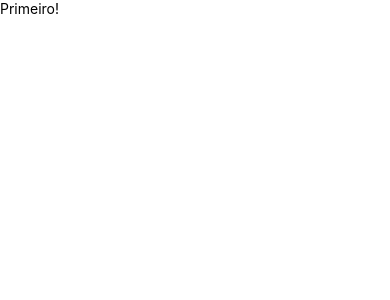
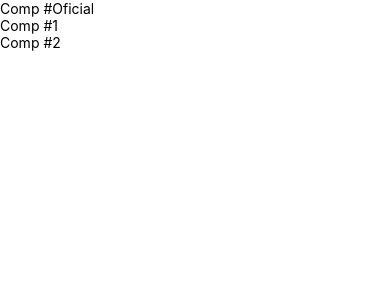
Before and after one commit to Francisco-Jair/estudos_react_native, a React Native app: screen / in a window 390 px wide. Shown: the top 300 px of the page. Built offline with nearby package versions, Linux system fonts and the light colour scheme.

Commit message:
Definido varios componentes no mesmo arquivo

```diff
--- a/App.js
+++ b/App.js
@@ -1,10 +1,14 @@
 import { Text, SafeAreaView } from "react-native";
 import Primeiro from "./src/componentes/Primeiro";
+import Comp, { Comp1, Comp2 } from "./src/componentes/Multi";
 
 export default function App() {
   return (
     <SafeAreaView>
-      <Primeiro />
+      <Comp />
+      <Comp1 />
+      <Comp2 />
+      {/* <Primeiro /> */}
     </SafeAreaView>
   );
 }
--- a/src/componentes/Multi.js
+++ b/src/componentes/Multi.js
@@ -0,0 +1,20 @@
+import React from "react";
+import { Text } from "react-native";
+
+export default function Comp() {
+  return <Text>Comp #Oficial</Text>;
+}
+
+function Comp1() {
+  return <Text>Comp #1</Text>;
+}
+
+function Comp2() {
+  return <Text>Comp #2</Text>;
+}
+
+function Comp3() {
+  return <Text>Comp #3</Text>;
+}
+
+export { Comp1, Comp2 };
```
